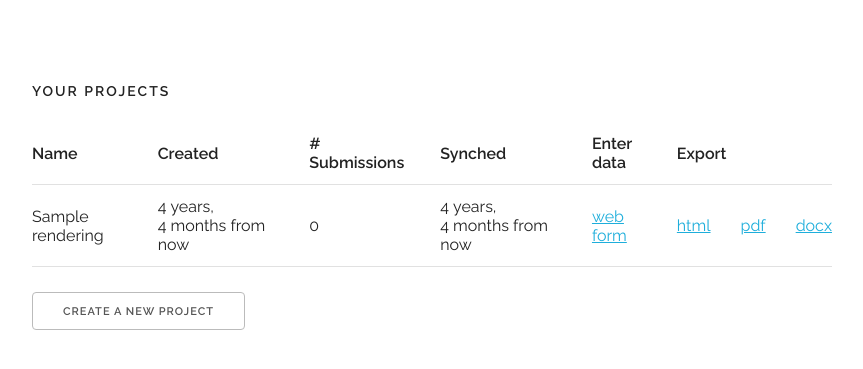
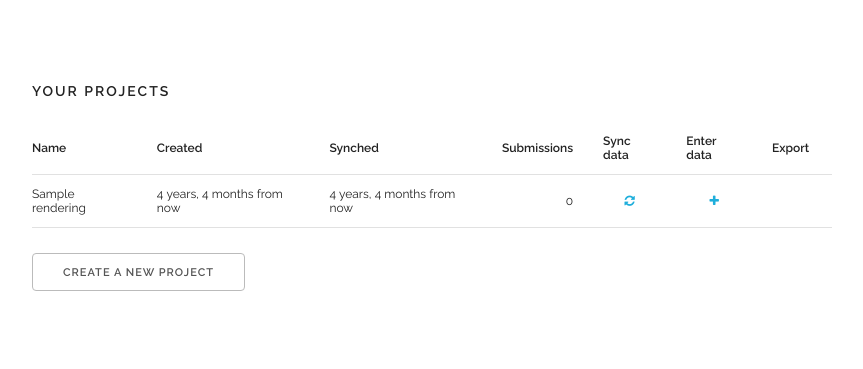
Before and after one commit to kobotoolbox/reports, a Django app: page /equitytool/ in a window 1280 px wide. Shown: the part 67-436 px from the top of the page, without its empty margins (208-1071 px from the left). Run offline with Django 3.2, Linux system fonts and the light colour scheme; a user stored in the database is signed in; tables that the repository leaves empty hold one stand-in row (values such as "Sample post"); some libraries are stand-ins or nearby versions.

Commit message:
Equity Tool now sets form title as well. Cleaned up projects view quite a bit. Need to create sync data view.

```diff
--- a/equitytool/templates/equity.html
+++ b/equitytool/templates/equity.html
@@ -16,24 +16,32 @@
 
 {% if request.user.renderings.count > 0 %}
 <h6 class="docs-header">Your projects</h6>
-<table>
+<table style="font-size: 12;">
+  <thead>
   <tr>
     <th>Name</th>
     <th>Created</th>
-    <th># Submissions</th>
     <th>Synched</th>
+    <th>Submissions</th>
+    <th>Sync data</th>
     <th>Enter data</th>
     <th colspan="3">Export</th>
   </tr>
+  </thead>
   {% for r in request.user.renderings.all %}
   <tr>
     <td>{{ r.name }}</td>
     <td>{{ r.created|naturaltime }}</td>
-    <td>{{ r.submission_count|intcomma }}</td>
     <td>{{ r.modified|naturaltime }}</td>
-    <td><a href="https://kc.kobotoolbox.org/{{ request.user.username }}/forms/equity_tool/enter-data" target="_blank">web form</a></td>
+    <td style="text-align: right;">{{ r.submission_count|intcomma }}</td>
+    <td style="text-align: center;"><a href="#"><i class="fa fa-refresh"></i></a></td>
+    <td style="text-align: center;"><a href="https://kc.kobotoolbox.org/{{ request.user.username }}/forms/equity_tool/enter-data" target="_blank"><i class="fa fa-plus"></i></a></td>
     {% for ext in extensions %}
-    <td><a href="{% url 'rendering' id=r.id  extension=ext %}">{{ ext }}</a></td>
+    <td>
+      {% if r.submission_count > 0 %}
+      <a href="{% url 'rendering' id=r.id  extension=ext %}">{{ ext }}</a>
+      {% endif %}
+    </td>
     {% endfor %}
   </tr>
   {% endfor %}
--- a/equitytool/views.py
+++ b/equitytool/views.py
@@ -88,7 +88,7 @@
     def _create_form(self):
         url = self.KC_URL + '/api/v1/forms'
         path = os.path.join('equitytool', 'static', 'equity_tool.xls')
-        csv = xls2csv(path, self.id_string)
+        csv = xls2csv(path, form_title=self.name, form_id=self.id_string)
         data = {'text_xls_form': csv}
         response = requests.post(url, data=data, headers=self._headers())
         assert response.status_code == 201, response.content
--- a/koboreports/templates/base.html
+++ b/koboreports/templates/base.html
@@ -6,6 +6,7 @@
     <link rel="stylesheet" href="/static/css/skeleton.css">
     <link rel="stylesheet" href="/static/css/custom.css">
     <link href="//fonts.googleapis.com/css?family=Raleway:400,300,600" rel="stylesheet" type="text/css">
+    <link rel="stylesheet" href="https://maxcdn.bootstrapcdn.com/font-awesome/4.4.0/css/font-awesome.min.css">
   </head>
 
   <body>
```
Also changed, not shown: equitytool/xls2csv.py (+5 -5 lines).
